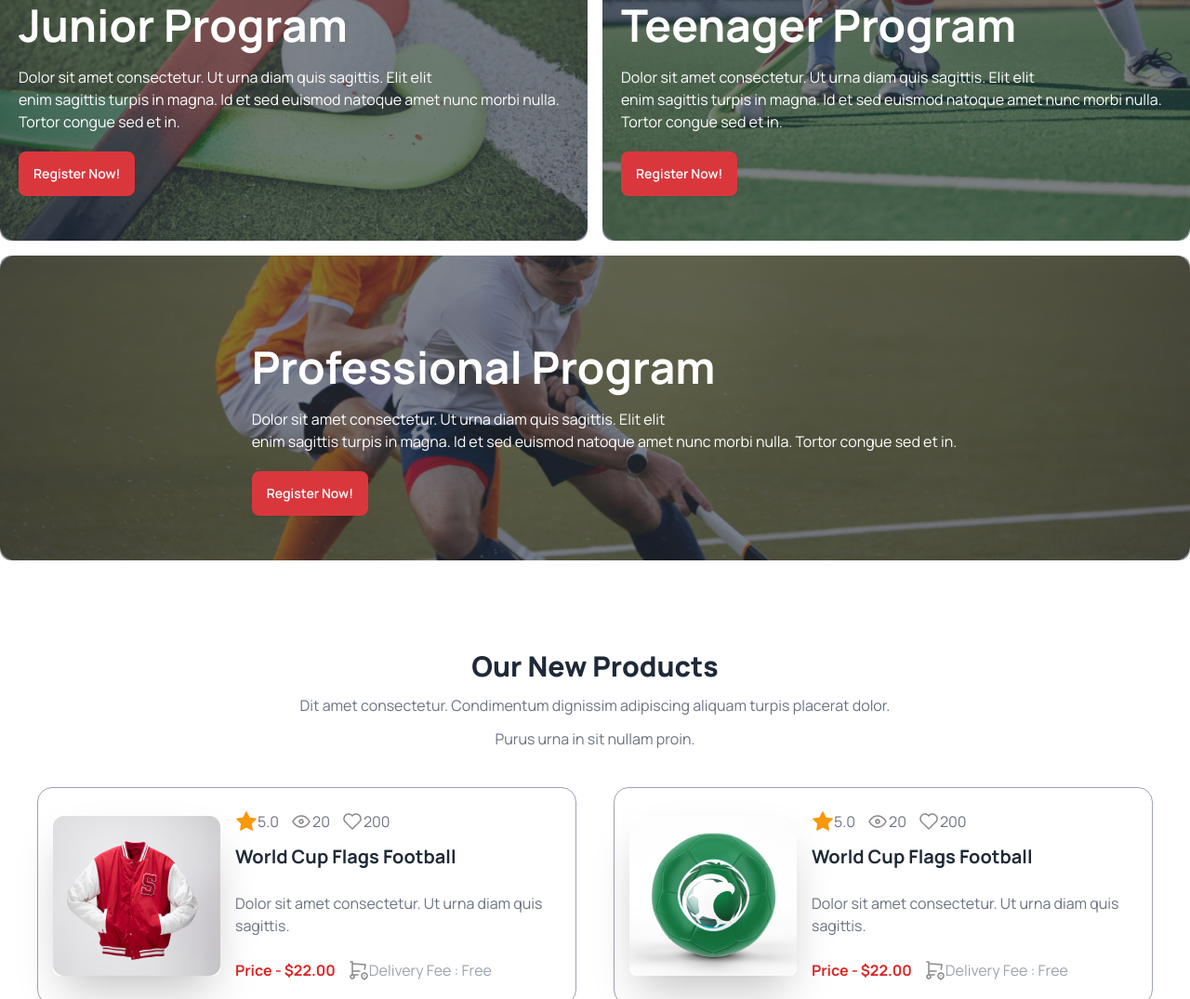
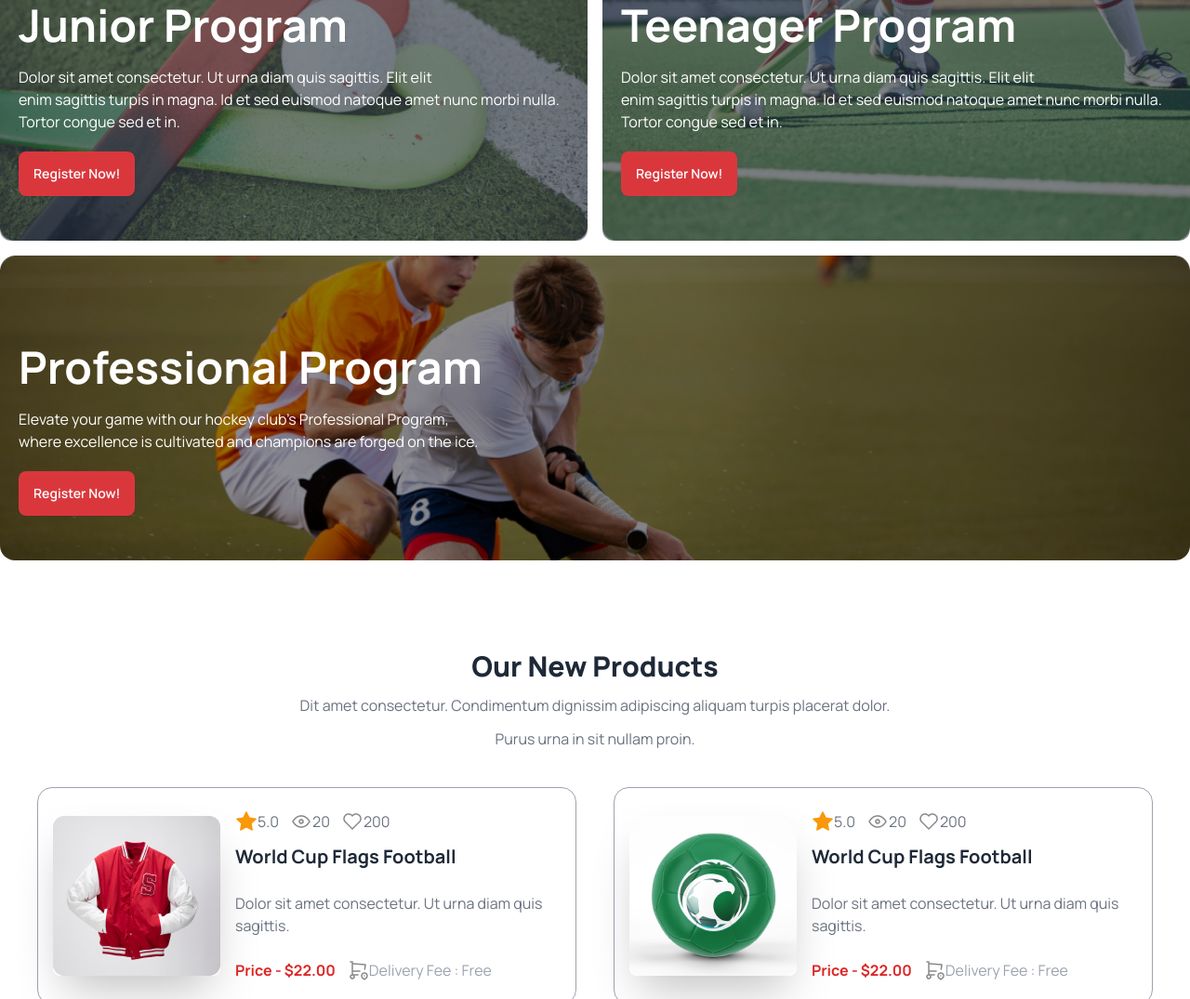
Before and after one commit to Fatima4680/Assignment-3, a plain HTML site: page index.html in a window 1280 px wide. Shown: the part 2169-3244 px from the top of the page at 93% size. Drawn offline with nearby package versions, Linux system fonts and the light colour scheme.

Commit message:
commit last

```diff
--- a/index.html
+++ b/index.html
@@ -208,13 +208,11 @@
                       </div>
                     </div>
 
-                    <div class="hero bg-no-repeat rounded-2xl lg:col-span-2" style="background-image: url(./Images/4.png);">
-                      <div class="hero-overlay bg-opacity-60 rounded-xl"></div>
+                    <div class="bg-no-repeat bg-cover rounded-2xl lg:col-span-2 bg-[linear-gradient(45deg,rgba(0,0,0,0.4),rgba(0,0,0,0.5)),url(./Images/4.png)]">
                       <div class="ml-5 mt-24 text-left">
 
-                          <h1 class="mb-5 text-5xl font-bold text-white ">Professional Program</h1>
-                          <p class="mb-5 text-white">Dolor sit amet consectetur. Ut urna diam quis sagittis. Elit elit <br>
-                              enim sagittis turpis in magna. Id et sed euismod natoque amet nunc morbi nulla. Tortor congue sed et in.</p>
+                          <h1 class="mb-5 text-5xl font-bold text-white">Professional Program</h1>
+                          <p class="mb-5 text-white">Elevate your game with our hockey club's Professional Program, <br> where excellence is cultivated and champions are forged on the ice.</p>
                           <button class="btn bg-primary border-none w-25 h-6 text-white mb-12">Register Now!</button>
 
                       </div>
```
